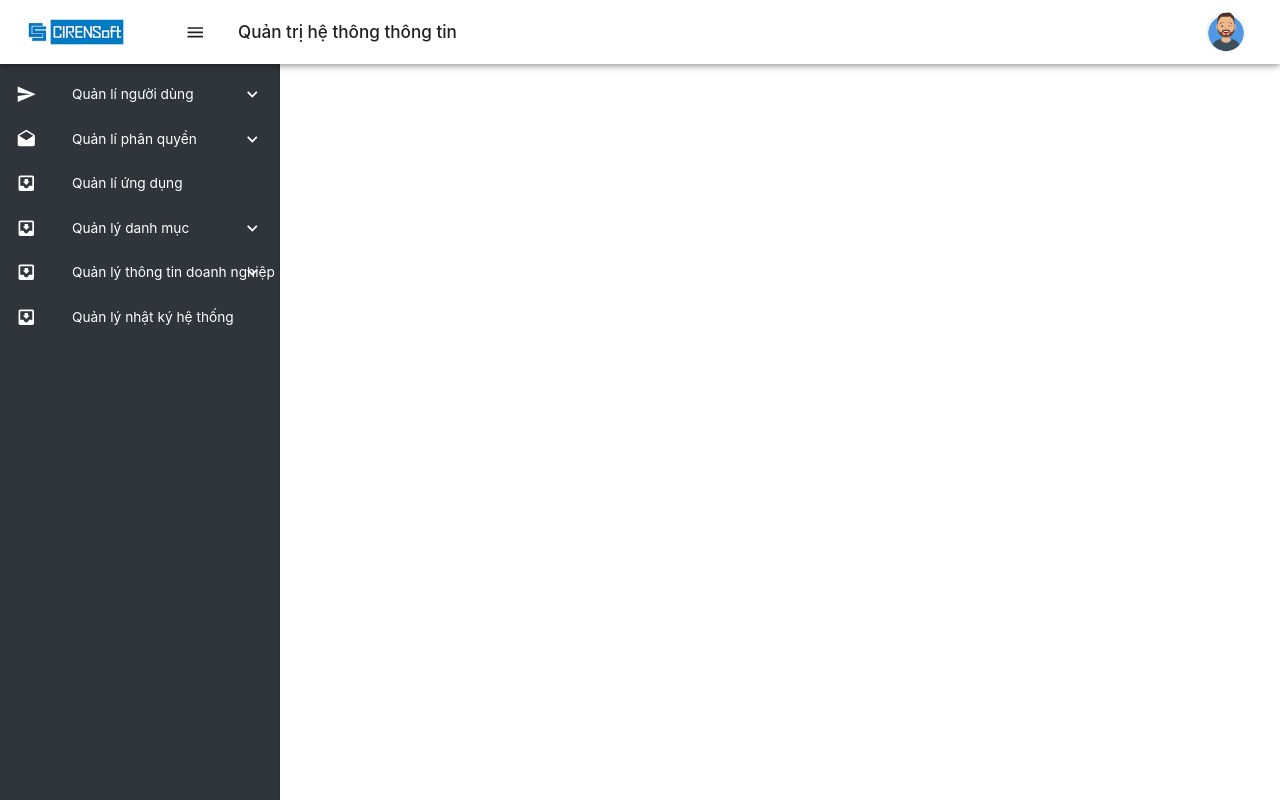
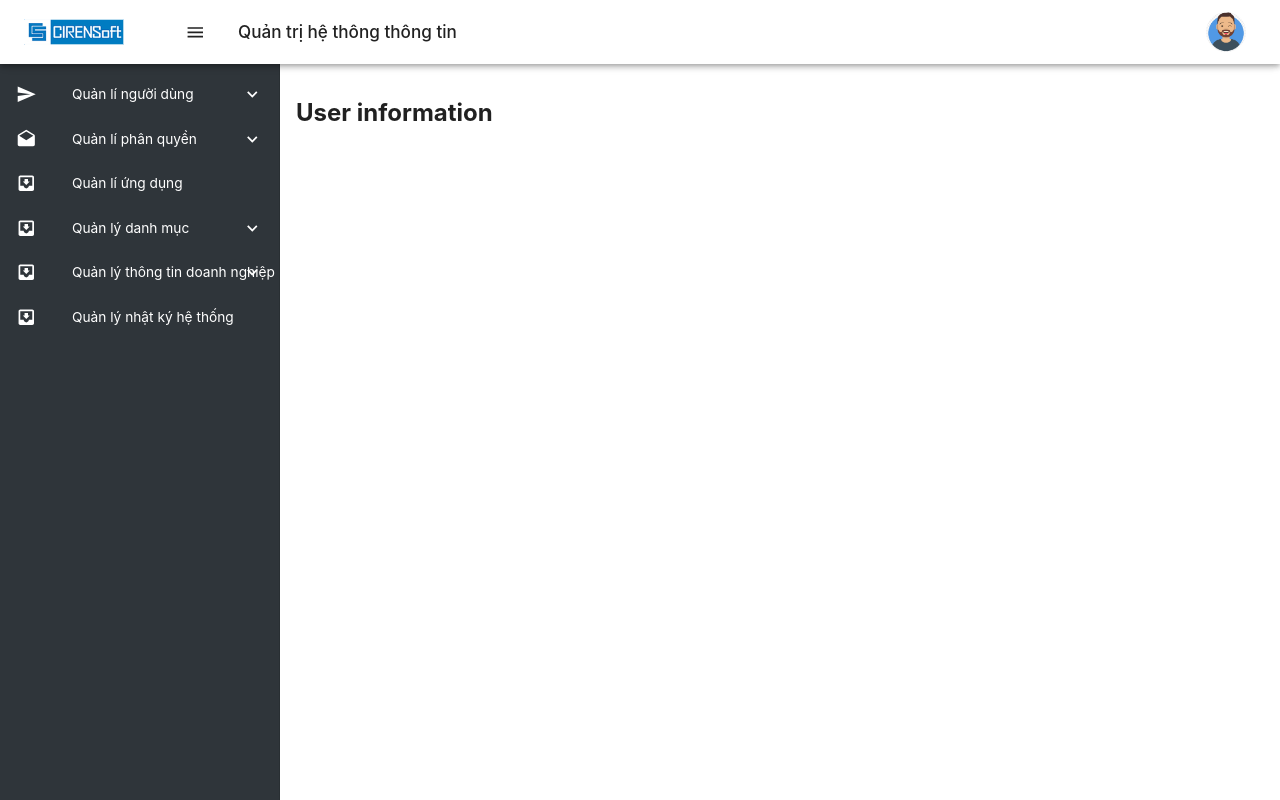
Before and after one commit to vuanhtu1993/react_os_core, a React (Create React App) app: page /user in a window 1280 px wide. Built offline with nearby package versions, Linux system fonts and the light colour scheme.

Commit message:
fix user list menu

```diff
--- a/src/App.js
+++ b/src/App.js
@@ -21,9 +21,10 @@ const retry = (fn, retriesLeft = 1, interval = 1000) => {
         }, interval)
       })
   })
-}
+};
 // Lazy load component
-const TodoComponent = lazy(() => retry(() => import('./components/Todo')))
+const UserInformation = lazy(() => import('./routes/user_management/user_information'));
+const CreateAccount = lazy(() => import('./routes/user_management/create_account'));
 
 // Store
 const reduxStore = configureStore(window.REDUX_INITIAL_DATA);
@@ -31,20 +32,24 @@ const reduxStore = configureStore(window.REDUX_INITIAL_DATA);
 function App() {
   return (
     <Provider store={reduxStore}>
+      <Switch>
+        <Route path='/login' component={() => <h1>Login</h1>}/>
         <Layout>
           <Suspense fallback={<h4>...Loading</h4>}>
             <Switch>
               <Route exact path="/" component={() => <h1>Dashboard</h1>} />
-            <Route path="/todo" component={TodoComponent} />
+              <Route exact path="/user" component={UserInformation} />
+              <Route path="/user/account" component={CreateAccount} />
             </Switch>
           </Suspense>
         </Layout>
+      </Switch>
     </Provider>
   );
 }
 
 // Global router
-window.globalRouter = null
+window.globalRouter = null;
 export default () => (
   <Router ref={(node) => window.globalRouter = node}>
     <App />
--- a/src/components/Common/Drawer.js
+++ b/src/components/Common/Drawer.js
@@ -32,7 +32,7 @@ const useStyles = makeStyles(theme => ({
     }),
   },
   menuButton: {
-    marginRight: 36,
+    marginRight: 16,
   },
   hide: {
     display: 'none',
--- a/src/components/Common/List.js
+++ b/src/components/Common/List.js
@@ -29,6 +29,9 @@ const useStyles = theme => ({
   },
   icon: {
     color: theme.palette.primary.main
+  },
+  itemIcon: {
+
   }
 });
 
--- /dev/null
+++ b/src/routes/user_management/create_account/index.js
@@ -0,0 +1,9 @@
+import React from 'react'
+
+export default class CreateAccount extends React.Component {
+  render() {
+    return (
+      <h1>Create account</h1>
+    )
+  }
+}
--- /dev/null
+++ b/src/routes/user_management/user_information/index.js
@@ -0,0 +1,9 @@
+import React from 'react'
+
+export default class UserInformation extends React.Component {
+  render() {
+    return (
+      <h1>User information</h1>
+    )
+  }
+}
```
Lines whose indentation alone changed are shown as unchanged.
